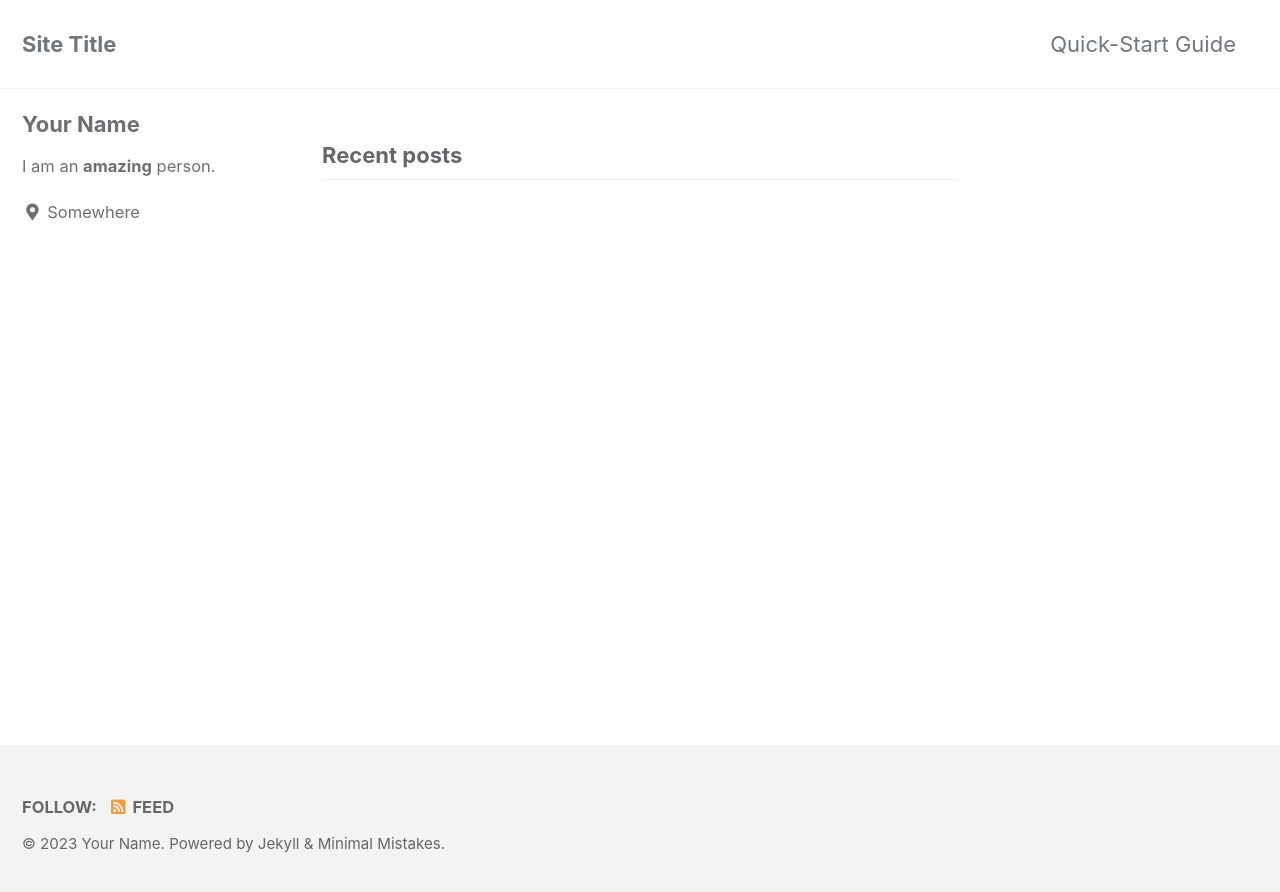
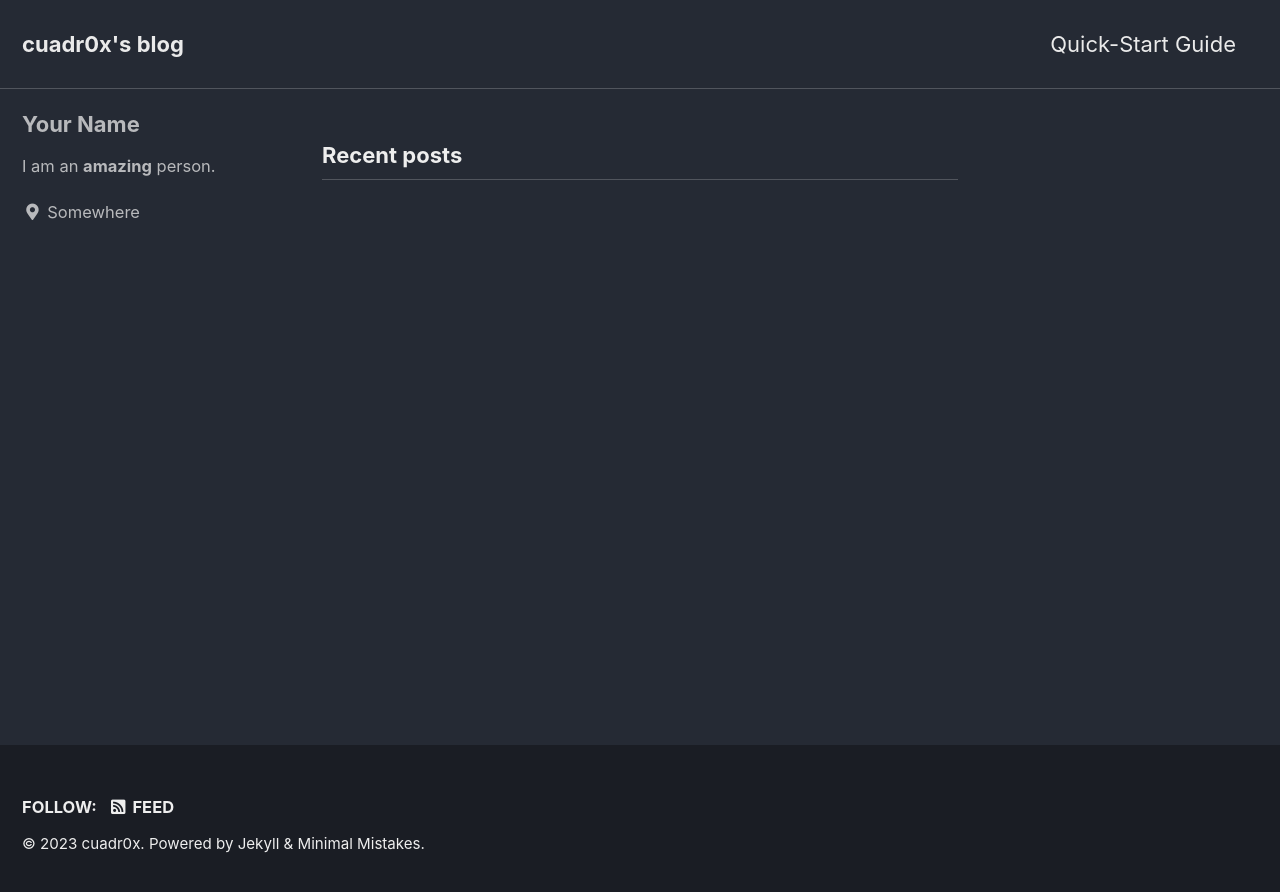
Before and after one commit to cuadr0x/cuadr0x.github.io, a Jekyll site: the page built from index.html, in a window 1280 px wide. Shown: the top 892 px of the page. Built offline with Jekyll 4.4.1, drawn with Linux system fonts in a browser that asks for light colours; cached includes are drawn as plain includes; the list of posts is cut into pages by our own code.

Commit message:
first commit

```diff
--- a/_config.yml
+++ b/_config.yml
@@ -12,15 +12,15 @@
 
 # theme                  : "minimal-mistakes-jekyll"
 # remote_theme           : "mmistakes/minimal-mistakes"
-minimal_mistakes_skin: "default" # "air", "aqua", "contrast", "dark", "dirt", "neon", "mint", "plum", "sunrise"
+minimal_mistakes_skin: "dark" # "air", "aqua", "contrast", "dark", "dirt", "neon", "mint", "plum", "sunrise"
 
 # Site Settings
 locale: "en-US"
-title: "Site Title"
+title: "cuadr0x's blog"
 title_separator: "-"
 subtitle: # site tagline that appears below site title in masthead
-name: "Your Name"
-description: "An amazing website."
+name: "cuadr0x"
+description: "Cybersecurity blog"
 url: # the base hostname & protocol for your site e.g. "https://mmistakes.github.io"
 baseurl: # the subpath of your site, e.g. "/blog"
 repository: # GitHub username/repo-name e.g. "mmistakes/minimal-mistakes"
```
